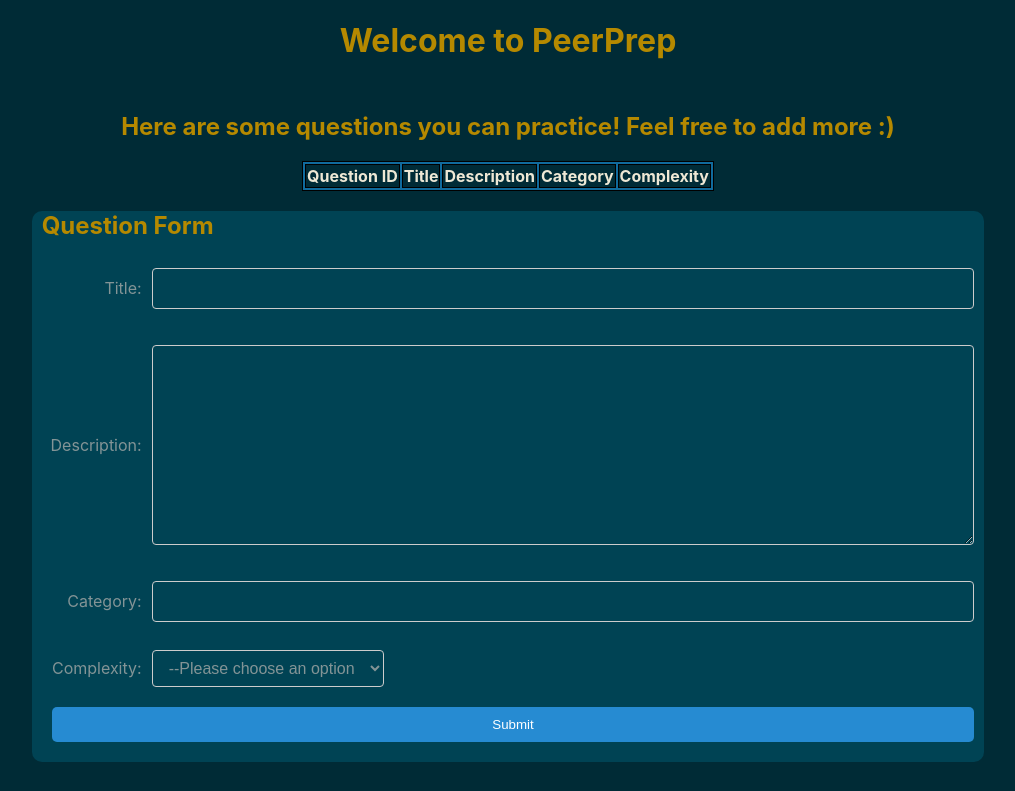
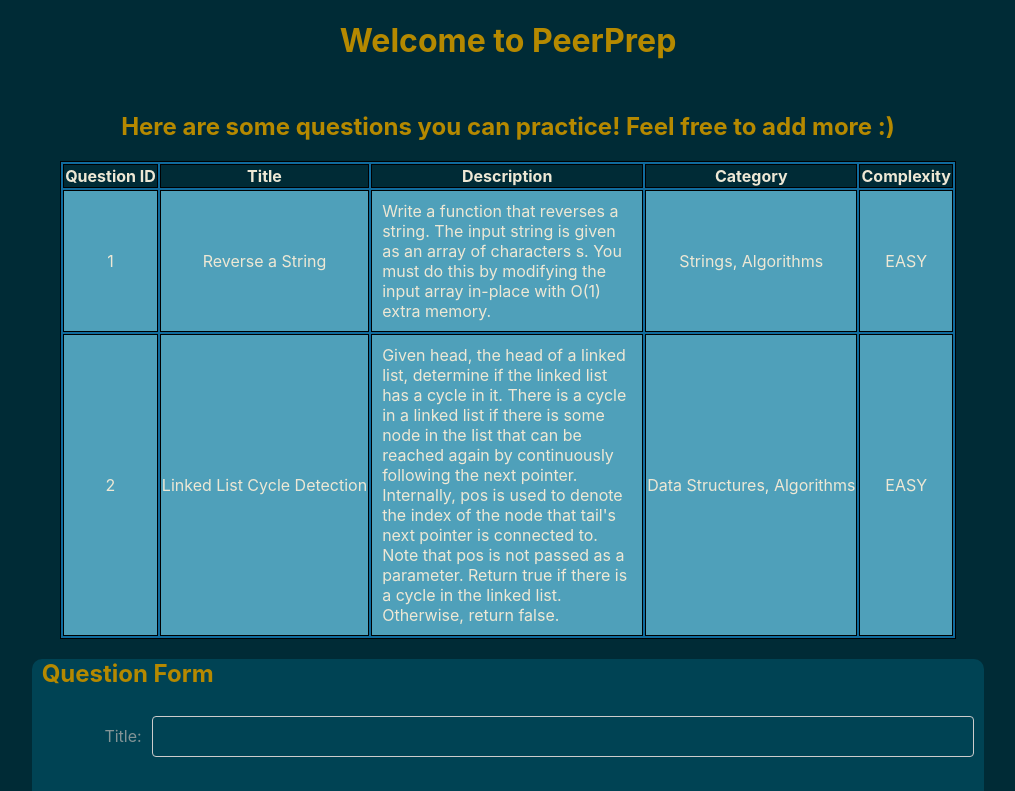
Before and after one commit to PeanutButters93/ay2324s1-course-assessment-g53, a React (Create React App) app: page / in a window 1280 px wide. Shown: the top 791 px of the page, without its empty margins (132-1147 px from the left). Built offline with nearby package versions, Linux system fonts and the light colour scheme; the HTML template or start-up script is replaced by a standard one.

Commit message:
fix error with initial loading with preset data

```diff
--- a/src/LocalStorage.js
+++ b/src/LocalStorage.js
@@ -1,10 +1,10 @@
 // Function to save questions to local storage
 export const saveQuestionsToLocalStorage = (questions) => {
-    localStorage.setItem('questions', JSON.stringify(questions))
-}
+  localStorage.setItem("questions", JSON.stringify(questions));
+};
 
 // Function to get questions from local storage
 export const getQuestionsFromLocalStorage = () => {
-    const storedQuestions = localStorage.getItem('questions')
-    return storedQuestions ? JSON.parse(storedQuestions) : []
-}
+  const storedQuestions = localStorage.getItem("questions");
+  return storedQuestions ? JSON.parse(storedQuestions) : null;
+};
--- a/src/QuestionForm.js
+++ b/src/QuestionForm.js
@@ -12,9 +12,15 @@ const QuestionForm = (props) => {
 
   // Use local storage to initialize the questions state
   useEffect(() => {
-    const storedQuestions = getQuestionsFromLocalStorage();
-    setQuestions(storedQuestions);
-  }, [setQuestions]);
+    const local = getQuestionsFromLocalStorage();
+    const storedQuestions = local ? local : questions;
+    if (local !== null) {
+      setQuestions(local);
+    } else {
+      setQuestions(questions);
+      saveQuestionsToLocalStorage(questions);
+    }
+  }, []);
 
   const handleSubmit = (event) => {
     event.preventDefault();
--- a/src/components/QuestionTable.css
+++ b/src/components/QuestionTable.css
@@ -13,7 +13,7 @@ th {
   border: 1px solid black;
 }
 
-th.description {
+td.description {
   padding: 10px;
   width: 250px;
   text-align: left;
--- a/src/components/QuestionTable.js
+++ b/src/components/QuestionTable.js
@@ -5,8 +5,9 @@ import Question from "./Question";
 const QuestionTable = (props) => {
   const questions = props.questions;
   return (
+    <>
       <table>
-      <tbody>
+        <thead>
           <tr>
             <th>Question ID</th>
             <th>Title</th>
@@ -14,14 +15,16 @@ const QuestionTable = (props) => {
             <th>Category</th>
             <th>Complexity</th>
           </tr>
-
+        </thead>
+        <tbody>
           {questions.map((qn) => (
-          <tr>
-            <Question key={qn.id} question_data={qn} />
+            <tr key={qn.id}>
+              <Question question_data={qn} />
             </tr>
           ))}
         </tbody>
       </table>
+    </>
   );
 };
 
```
Lines whose indentation alone changed are shown as unchanged.
